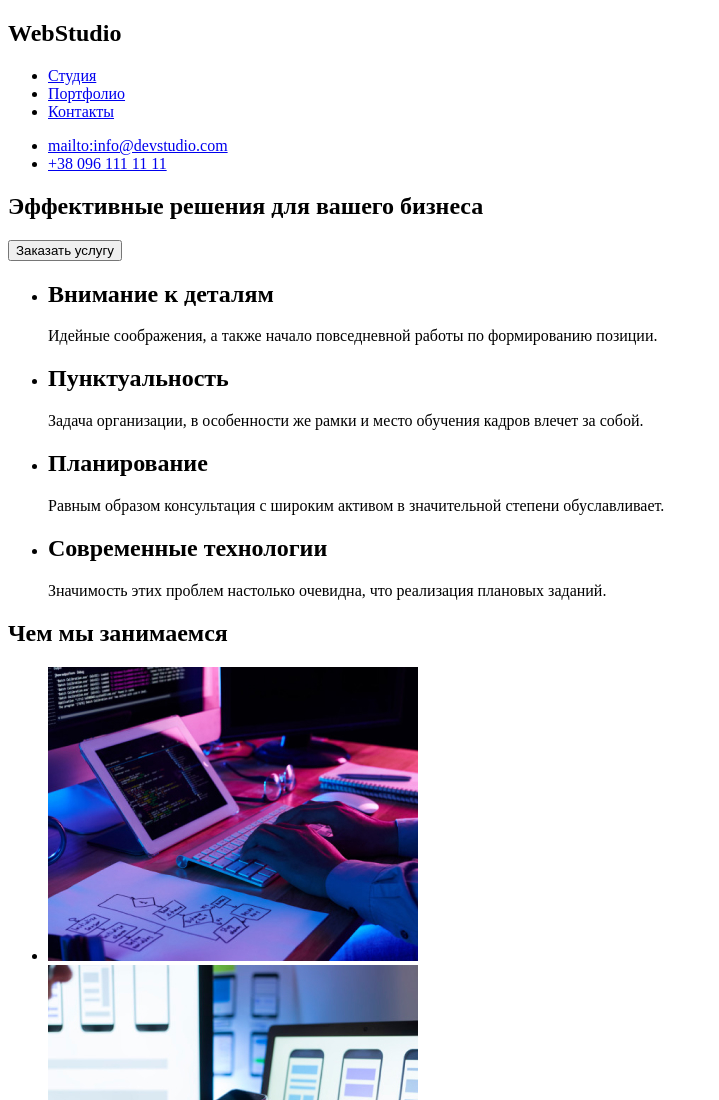
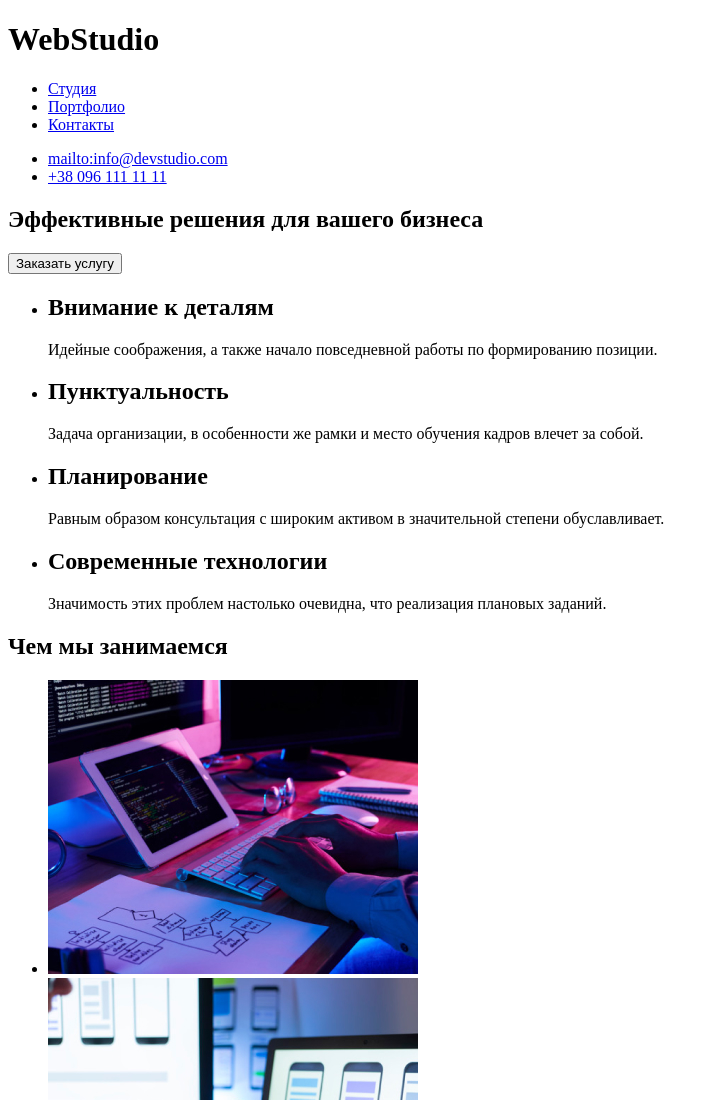
Before and after one commit to Hishpanets/goit-markup-hw-01, a plain HTML site: page index.html in a window 1280 px wide. Shown: the top 1100 px of the page, without its empty margins (0-719 px from the left). Drawn offline with Linux system fonts and the light colour scheme.

Commit message:
Готовое ТЗ

```diff
--- a/index.html
+++ b/index.html
@@ -9,8 +9,8 @@
   <body>
     <!--Шапка-->
     <header>
+      <h1>WebStudio</h1>
       <nav>
-        <h1>WebStudio</h1>
         <ul>
           <li><a href="/Студия">Студия</a></li>
           <li><a href="/Портфолио">Портфолио</a></li>
@@ -27,7 +27,7 @@
 
     <main>
       <section>
-        <h1>Эффективные решения для вашего бизнеса</h1>
+        <h2>Эффективные решения для вашего бизнеса</h2>
         <button type="button">Заказать услугу</button>
       </section>
 
```
